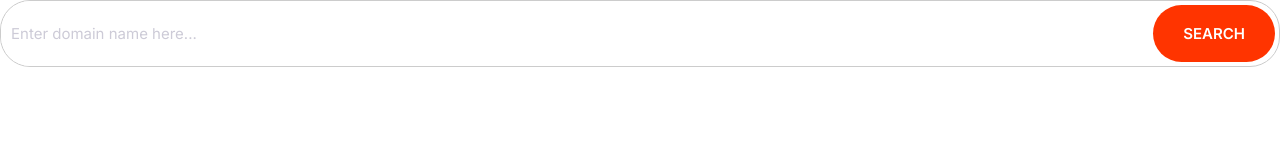
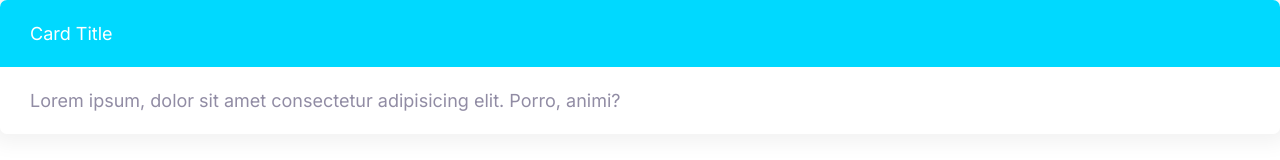
Before and after one commit to jeevanthask/LockBox, a website built with Parcel: page index.html in a window 1280 px wide. Built offline with nearby package versions, Linux system fonts and the light colour scheme.

Commit message:
card component added

```diff
--- a/css/styles.css
+++ b/css/styles.css
@@ -274,3 +274,25 @@ a {
     font-size: 1.5rem;
   }
 }
+
+/* Card */
+.card {
+  border-radius: 7px;
+  box-shadow: 0 0 20px 10px #f3f3f3;
+  overflow: hidden;
+}
+
+.card__header,
+.card__body {
+  padding: 2rem 3rem;
+}
+
+.card--primary .card__header {
+  background: var(--color-primary);
+  color: #fff;
+}
+
+.card--secondary .card__header {
+  background: var(--color-secondary);
+  color: #fff;
+}
--- a/index.html
+++ b/index.html
@@ -14,13 +14,11 @@
     <title>LockBox</title>
   </head>
   <body>
-    <div class="input-group">
-      <input
-        type="text"
-        class="input"
-        placeholder="Enter domain name here..."
-      />
-      <button class="btn btn--accent">Search</button>
+    <div class="card card--secondary">
+      <header class="card__header">Card Title</header>
+      <div class="card__body">
+        Lorem ipsum, dolor sit amet consectetur adipisicing elit. Porro, animi?
+      </div>
     </div>
   </body>
 </html>
```
Also changed, not shown: components/card.html (added, +6 -0 lines).
